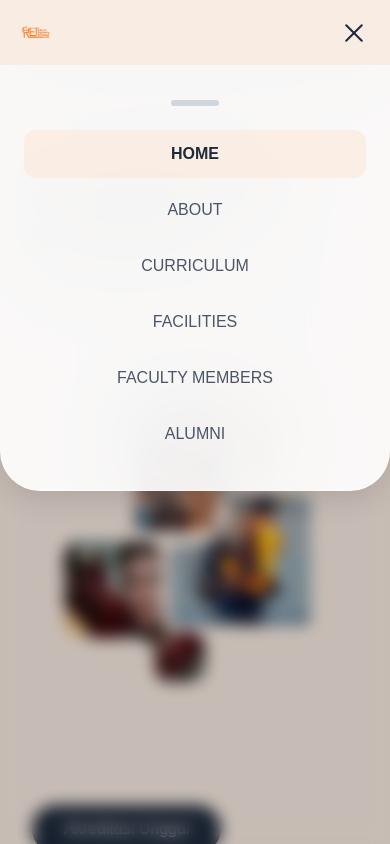
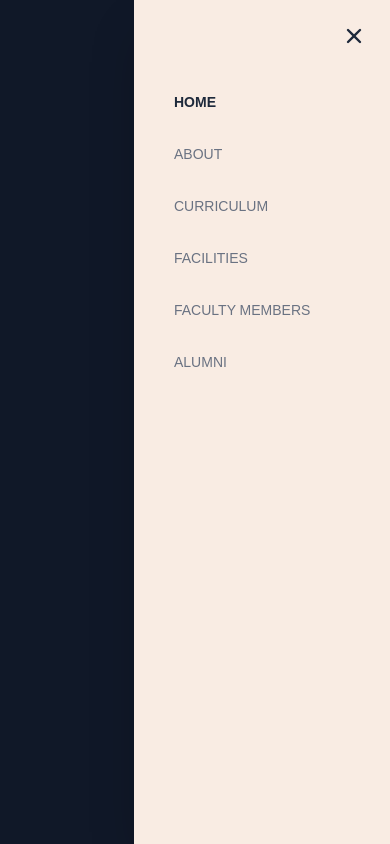
Before and after one commit to zuckdorsey/roboticwebsite, a Next.js app: page / in a window 390 px wide. Both pictures are taken after a click on the button "Open main menu". Shown: the top 844 px of the page. Built offline with nearby package versions, Linux system fonts and the light colour scheme.

Commit message:
refactor: Simplify Navbar component structure and improve mobile menu functionality

```diff
--- a/src/components/Navbar.tsx
+++ b/src/components/Navbar.tsx
@@ -1,6 +1,5 @@
 'use client';
 
-import Image from 'next/image';
 import { useState, useEffect } from 'react';
 import { HiMenu, HiX } from 'react-icons/hi';
 
@@ -54,133 +53,101 @@ export default function Navbar() {
 
 
   return (
-    <>
-      {/* Mobile Menu Overlay */}
-      {isOpen && (
-        <div
-          className="fixed inset-0 bg-black/20 backdrop-blur-sm z-40 md:hidden transition-opacity duration-500"
-          onClick={() => setIsOpen(false)}
-        />
-      )}
-
-      {/* Mobile Menu Sheet */}
-      <div
+    <nav
       className={`
-            fixed left-0 right-0 z-40 w-full
-            bg-white/90 backdrop-blur-2xl
-            md:hidden
-            transform transition-transform duration-500 cubic-bezier(0.32,0.72,0,1)
+        fixed z-50 navbar-glass-transition
         ${scrolled
-              ? `bottom-0 rounded-t-[2.5rem] shadow-[0_-8px_30px_rgba(0,0,0,0.12)] border-t border-white/50 ${isOpen ? 'translate-y-0' : 'translate-y-[110%]'}`
-              : `top-0 rounded-b-[2.5rem] shadow-[0_8px_30px_rgba(0,0,0,0.12)] border-b border-white/50 ${isOpen ? 'translate-y-0' : '-translate-y-[110%]'}`
-            }
-          `}
-          style={{
-            paddingBottom: scrolled ? '100px' : '2rem',
-            paddingTop: scrolled ? '2rem' : '100px'
-          }}
-      >
-          <div className="w-12 h-1.5 bg-gray-300 rounded-full mx-auto mb-6" />
-          <ul className="flex flex-col items-center space-y-2">
-            {menuItems.map((item) => (
-               <li key={item.label} className="w-full px-6">
-                 <a href={item.href} onClick={() => setIsOpen(false)}
-                    className={`block w-full text-center py-3 rounded-xl transition-all ${activeSection === item.href.substring(1) ? 'bg-polibatam-peach/30 text-polibatam-navy font-bold' : 'text-gray-600 font-medium'}`}>
-                    {item.label}
-                 </a>
-               </li>
-            ))}
-          </ul>
-      </div>
-
-      <nav
-        suppressHydrationWarning
-        className={`
-          fixed z-50 md:transition-all md:duration-500 md:ease-in-out left-0 right-0 mx-auto
-          /* Mobile Positioning */
-          ${scrolled
-            ? 'bottom-6 top-auto w-[90%] rounded-full bg-white/80 backdrop-blur-xl border border-white/40 shadow-lg'
-            : 'top-0 bottom-auto w-full bg-polibatam-light border-b border-transparent shadow-none'
-          }
-          /* Desktop Positioning */
-          md:bottom-auto
-          ${scrolled
-            ? 'md:top-6 md:w-fit md:min-w-[500px] md:rounded-full md:bg-white/70 md:border md:shadow-xl'
-            : 'md:top-0 md:w-full md:bg-polibatam-light md:border-transparent md:shadow-none'
+          ? 'top-6 left-0 right-0 mx-auto w-[90%] md:w-fit md:min-w-[600px] rounded-full bg-white/70 backdrop-blur-xl border border-white/40 shadow-xl'
+          : 'top-0 left-0 w-full bg-polibatam-light border-transparent shadow-none'
         }
       `}
     >
       <div className={`
-        flex flex-wrap items-center justify-between mx-auto md:transition-all md:duration-500 md:ease-in-out
-        ${scrolled ? 'px-6 py-2 justify-center' : 'max-w-[1720px] px-4 py-3 md:px-10 lg:px-12 md:py-5'}
+        flex flex-wrap items-center justify-between mx-auto navbar-glass-transition
+        ${scrolled ? 'px-8 py-3' : 'max-w-[1720px] px-8 md:px-10 lg:px-12 py-5'}
       `}>
-        <a href="/" className={`flex items-center space-x-3 rtl:space-x-reverse transition-all duration-500 ${scrolled ? 'md:hidden' : 'md:flex'}`}>
+        <a href="/" className="flex items-center space-x-3 rtl:space-x-reverse">
           <div className="flex items-center gap-2">
-            <div className="relative w-10 h-10 md:w-32 md:h-32 transition-all duration-500">
-              <Image
-                src="/logo.png"
+            <img
+              src="logo.png"
               alt="Robotic Technology Logo"
-                fill
-                className="object-contain"
-                priority
+              className="w-32 h-13 object-contain"
             />
-            </div>
           </div>
         </a>
         <button
           onClick={() => setIsOpen(!isOpen)}
           type="button"
-          className="inline-flex items-center justify-center p-2 w-10 h-10 text-polibatam-navy rounded-full md:hidden hover:bg-black/5 focus:outline-none transition-all duration-300"
+          className="inline-flex items-center p-2 w-10 h-10 justify-center text-sm text-polibatam-navy rounded-lg md:hidden hover:bg-polibatam-peach focus:outline-none focus:ring-2 focus:ring-polibatam-orange transition-all duration-300"
           aria-controls="navbar-default"
           aria-expanded={isOpen}
         >
           <span className="sr-only">Open main menu</span>
-          <div className="relative w-6 h-5 flex flex-col justify-between">
-            <span className={`block h-0.5 w-full bg-current rounded-full transform transition-all duration-300 ease-in-out origin-center ${isOpen ? 'rotate-45 translate-y-2.5' : ''}`}></span>
-            <span className={`block h-0.5 w-full bg-current rounded-full transition-all duration-300 ease-in-out ${isOpen ? 'opacity-0' : 'opacity-100'}`}></span>
-            <span className={`block h-0.5 w-full bg-current rounded-full transform transition-all duration-300 ease-in-out origin-center ${isOpen ? '-rotate-45 -translate-y-2' : ''}`}></span>
+          <div className="relative w-6 h-6">
+            <span className={`absolute h-0.5 w-6 bg-current transform transition-all duration-300 ease-in-out ${isOpen ? 'rotate-45 top-3' : 'top-1'}`}></span>
+            <span className={`absolute h-0.5 w-6 bg-current top-3 transition-all duration-300 ease-in-out ${isOpen ? 'opacity-0' : 'opacity-100'}`}></span>
+            <span className={`absolute h-0.5 w-6 bg-current transform transition-all duration-300 ease-in-out ${isOpen ? '-rotate-45 top-3' : 'top-5'}`}></span>
           </div>
         </button>
 
-        {/* Desktop Menu */}
-        <div className="hidden md:block">
-          <ul className="flex flex-row items-center">
+        {/* Mobile Menu Overlay */}
+        {isOpen && (
+          <div
+            className="fixed inset-0 bg-gray-900 bg-opacity-50 z-40 md:hidden transition-opacity duration-300"
+            onClick={() => setIsOpen(false)}
+          />
+        )}
+
+        {/* Mobile & Desktop Menu */}
+        <div
+          className={`
+            ${isOpen ? 'translate-x-0' : 'translate-x-full md:translate-x-0'}
+            fixed md:static top-0 right-0 h-full md:h-auto w-64 md:w-auto
+            bg-polibatam-light md:bg-transparent
+            shadow-2xl md:shadow-none
+            transform md:transform-none
+            transition-transform duration-300 ease-in-out
+            z-50
+          `}
+        >
+          {/* Close button for mobile */}
+          <div className="flex justify-end p-4 md:hidden">
+            <button
+              onClick={() => setIsOpen(false)}
+              className="p-2 rounded-lg hover:bg-polibatam-peach transition-colors"
+            >
+              <HiX className="w-6 h-6 text-polibatam-navy" />
+            </button>
+          </div>
+
+          <ul className="flex flex-col md:flex-row p-6 md:p-0 pt-2 md:pt-0 space-y-2 md:space-y-0 md:items-center">
             {menuItems.map((item, index) => (
               <li
                 key={item.label}
-                className="flex items-center"
+                className={`
+                  transform transition-all duration-300 flex items-center
+                  ${isOpen ? 'translate-x-0 opacity-100' : 'translate-x-8 opacity-0 md:translate-x-0 md:opacity-100'}
+                `}
+                style={{ transitionDelay: isOpen ? `${index * 50}ms` : '0ms' }}
               >
                 <a
                   href={item.href}
                   className={`
                     block py-3 px-4 text-sm rounded-lg transition-all duration-300
-                    bg-transparent hover:bg-transparent
+                    md:p-0 md:bg-transparent md:hover:bg-transparent
                     ${activeSection === item.href.substring(1)
-                      ? 'text-polibatam-navy font-extrabold scale-105'
+                      ? 'text-polibatam-navy font-extrabold md:scale-105'
                       : 'text-gray-500 font-medium hover:text-polibatam-navy'
                     }
+                    hover:bg-polibatam-peach md:hover:bg-transparent
                   `}
+                  onClick={() => setIsOpen(false)}
                 >
                   {item.label}
                 </a>
-
-                {/* Middle Logo (Only visible when scrolled) */}
-                {index === 2 && (
-                  <div className={`flex items-center justify-center transition-all duration-500 ${scrolled ? 'w-20 opacity-100 mx-2' : 'w-0 opacity-0 mx-0 overflow-hidden'}`}>
-                    <div className="relative w-14 h-14">
-                      <Image
-                        src="/logo.png"
-                        alt="Robotic Technology Logo"
-                        fill
-                        className="object-contain"
-                      />
-                    </div>
-                  </div>
-                )}
-
                 {/* Separator Shape */}
                 {index < menuItems.length - 1 && (
-                  <span className={`block w-1.5 h-1.5 bg-gray-300/50 rounded-full mx-6 transition-all duration-500 ${index === 2 && scrolled ? 'w-0 mx-0 opacity-0' : 'w-1.5 mx-6 opacity-100'}`}></span>
+                  <span className="hidden md:block w-1.5 h-1.5 bg-gray-300/50 rounded-full mx-6"></span>
                 )}
               </li>
             ))}
@@ -188,6 +155,5 @@ export default function Navbar() {
         </div>
       </div>
     </nav>
-    </>
   );
 }
```
Lines whose indentation alone changed are shown as unchanged.
